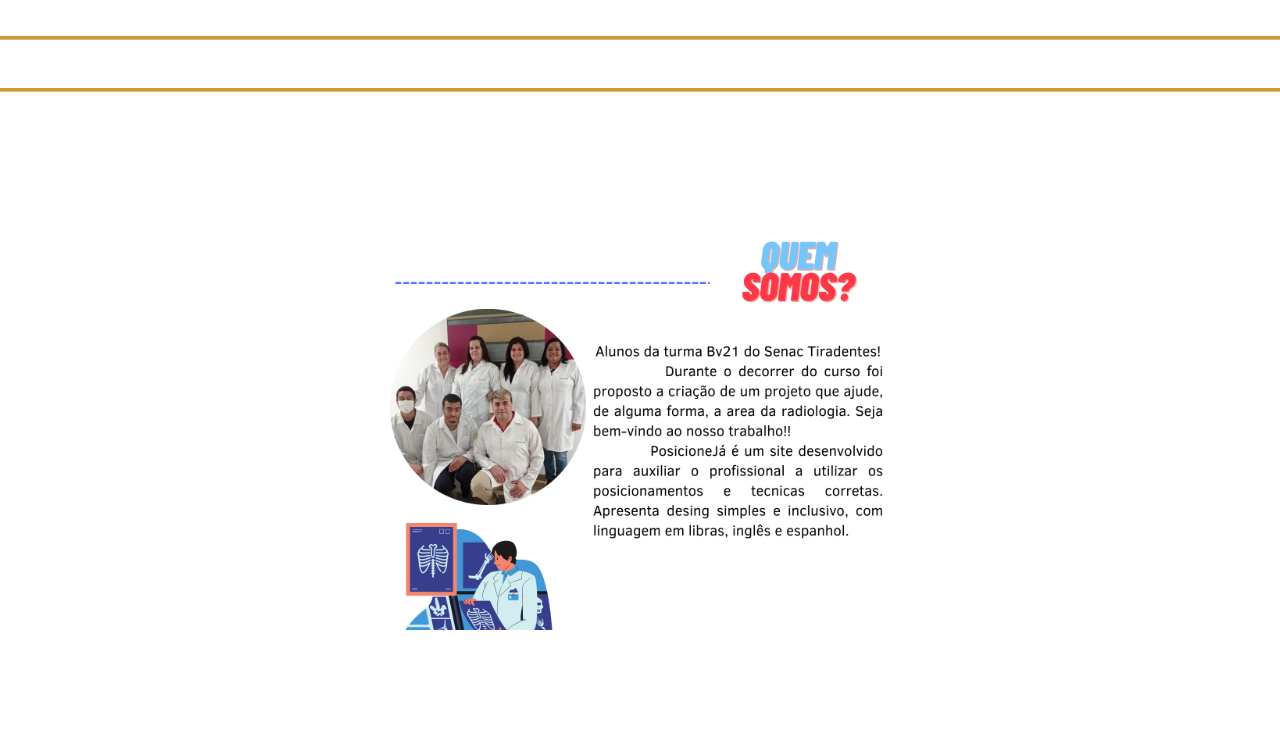
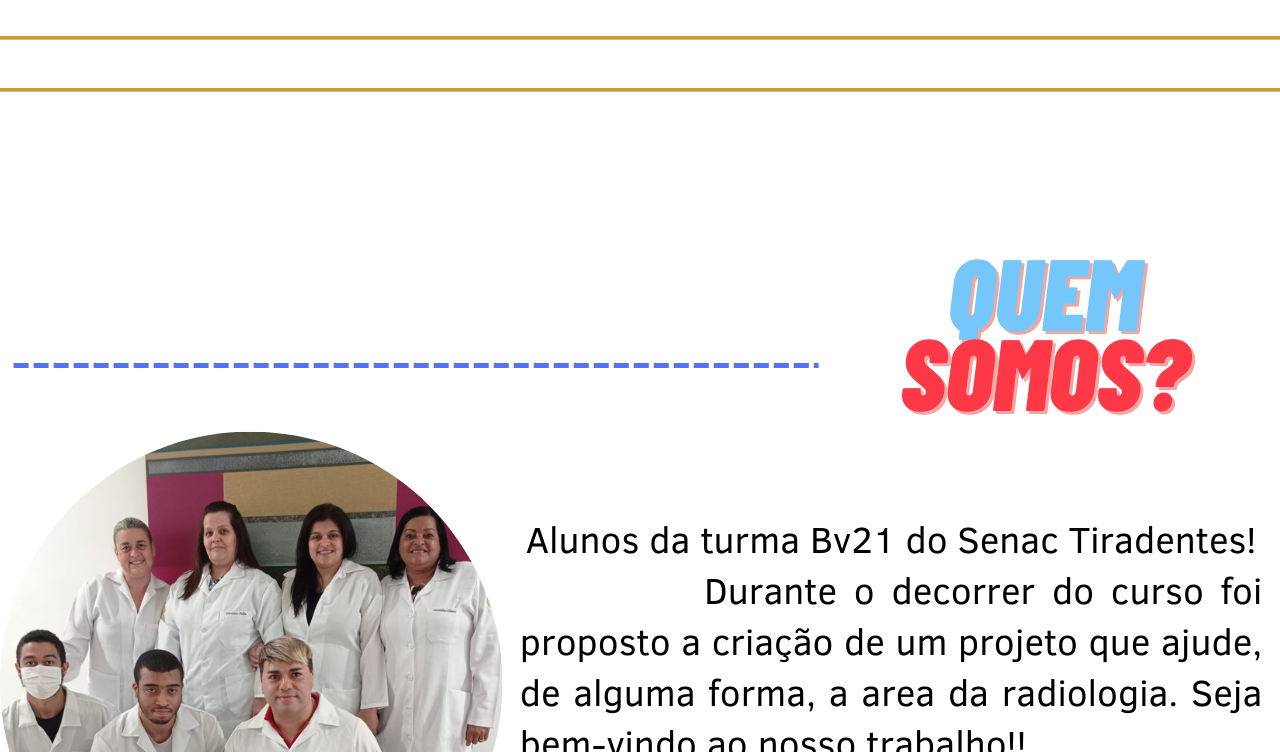
Before and after one commit to Kk-auy/sobrenos, a plain HTML site: page index.html in a window 1280 px wide. Shown: the part 200-952 px from the top of the page. Drawn offline with Linux system fonts and the light colour scheme.

Commit message:
Update index.html

```diff
--- a/index.html
+++ b/index.html
@@ -26,7 +26,7 @@
 <br>
 <br>
 <br>
-<center><img src="1.png" height="400">
+<center><img src="1.png">
 <br>
 <br>
 <br>
```
